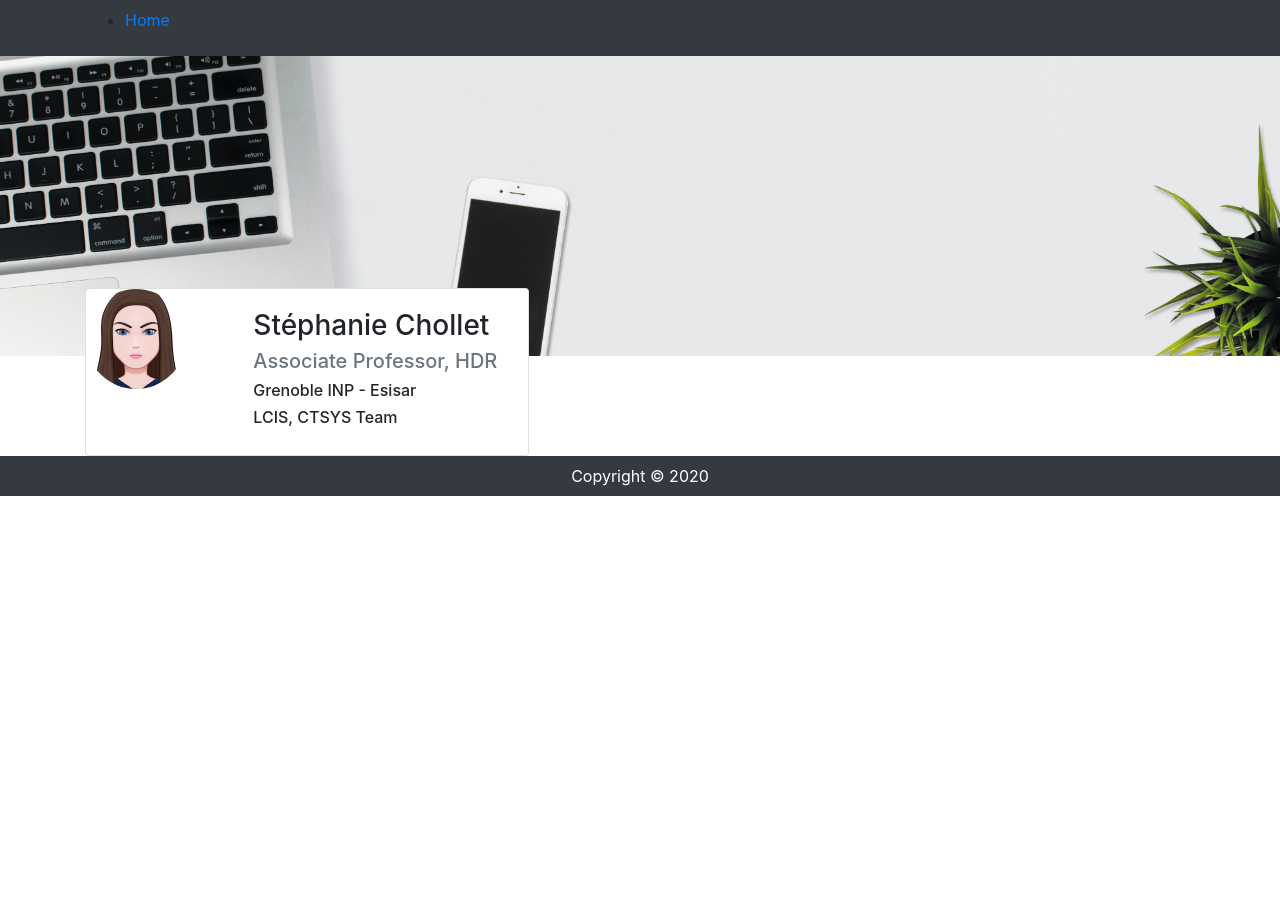
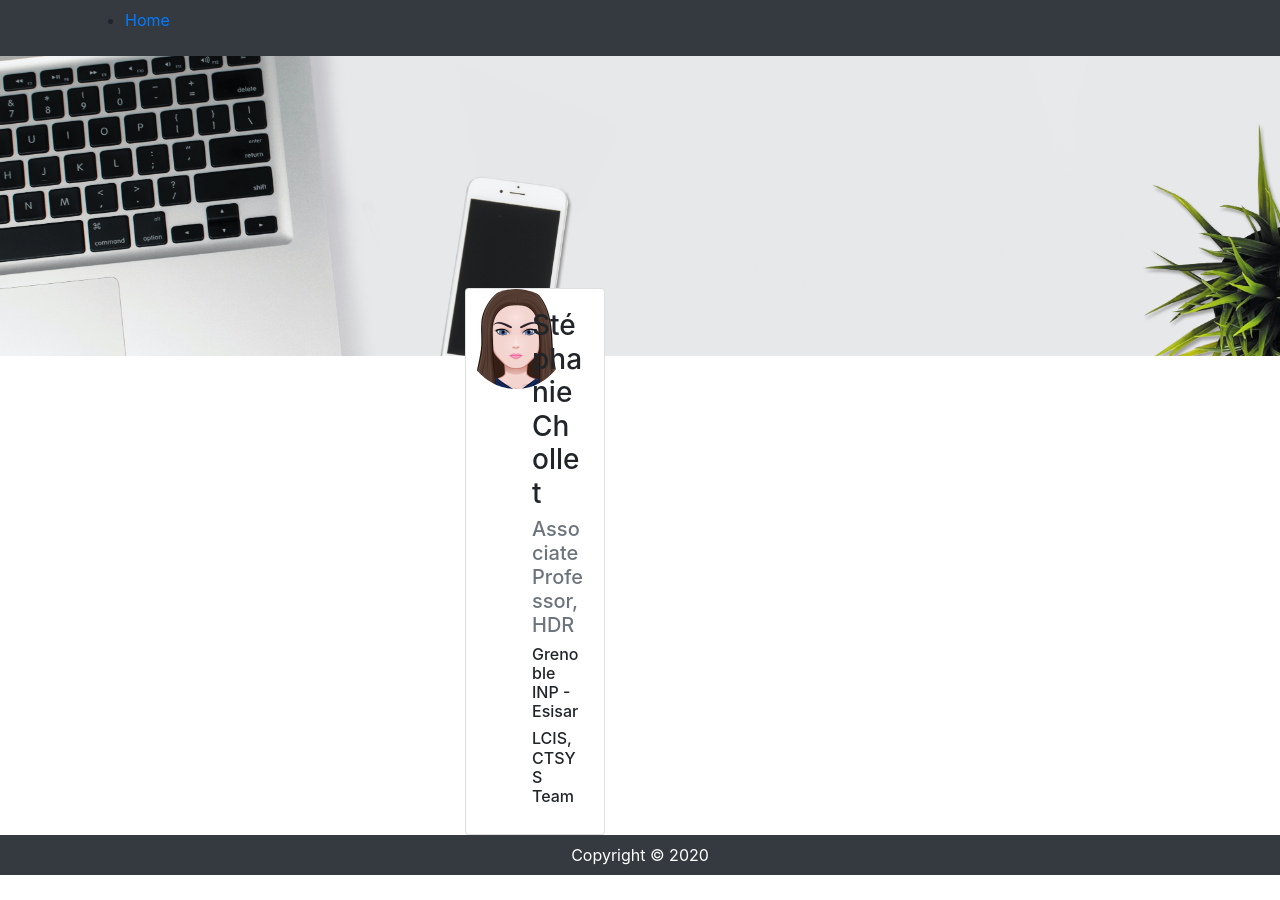
Before and after one commit to schollet/homepage, a Jekyll site: the page built from index.html, in a window 1280 px wide. Built offline with Jekyll 4.4.1, drawn with Linux system fonts in a browser that asks for light colours.

Commit message:
Update index.html

```diff
--- a/index.html
+++ b/index.html
@@ -6,10 +6,12 @@ layout: default
   style="background-image: url(assets/pexels-dominika-roseclay-1036841.jpg); background-size: 100%; height:300px">
 </div>
 <div class="container">
+  <div class="row">
+    <div class="col-md-4 offset-md-4">
   <div class="card"  style="margin-top:-100px; width:40%">
     <div class="row no-gutters">
       <div class="col-md-4">
-        <img src="assets/avatar.png" class="rounded-circle responsive align-middle" style="width:100px"/>
+        <img src="assets/avatar.png" class="rounded-circle responsive" style="width:100px"/>
       </div>
       <div class="col-md-8">
         <div class="card-body card-text-center">
@@ -20,5 +22,7 @@ layout: default
         </div>
       </div>
     </div>
+      </div>
+    </div>
   </div>
 </div>
```
